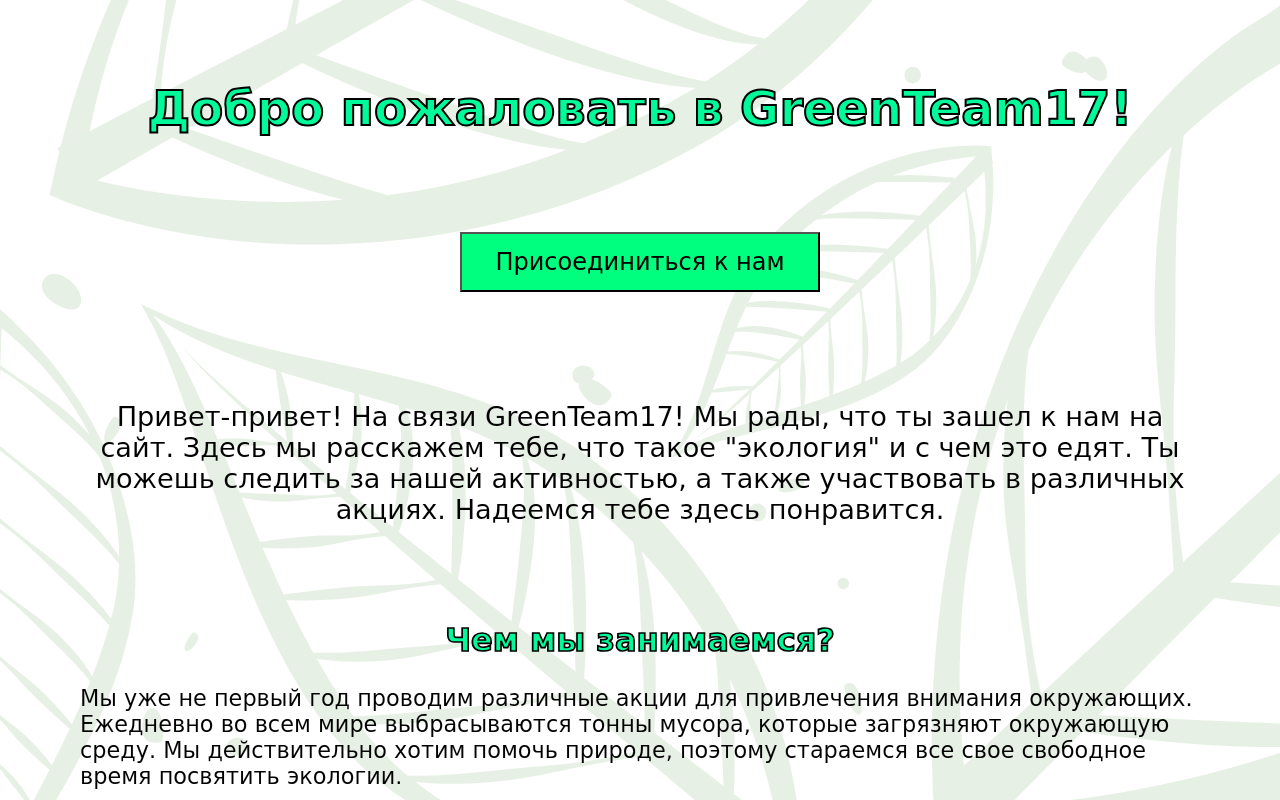
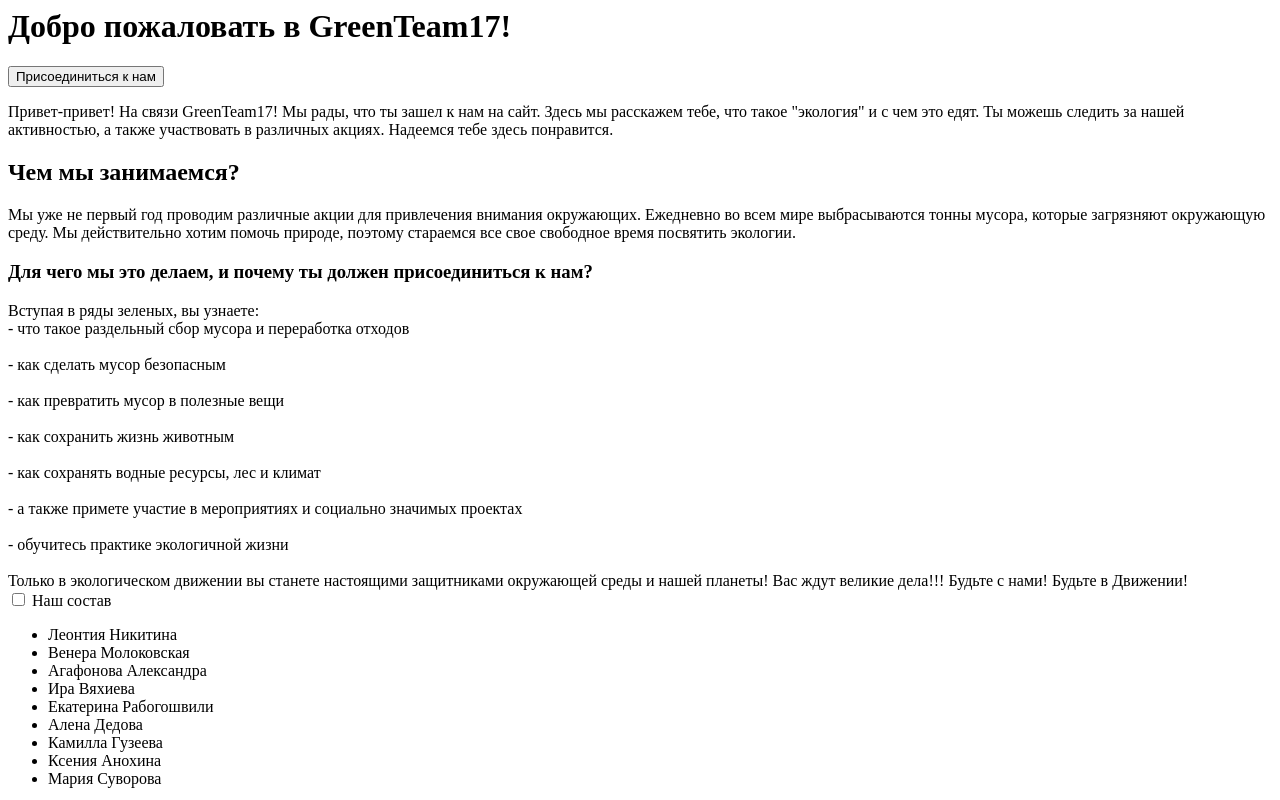
Before and after one commit to VenerA228/greenteam17, a plain HTML site: page index.html in a window 1280 px wide. Shown: the top 800 px of the page. Drawn offline with Linux system fonts and the light colour scheme.

Commit message:
Update index.html

```diff
--- a/index.html
+++ b/index.html
@@ -1,106 +1,6 @@
 <html>
   <head>
     <title>GreenTeam17.ru</title>
-      <style>
-      body {
-        margin: 5em;
-        background-image: url(./images/background.png);
-      }
-      h1 {
-        color: #00FA9A;
-        text-align: center;
-        font-size: 3em;
-        -webkit-text-stroke: 2px black;
-        font-family: cursive;
-      }
-      button {
-        font-family: cursive;
-        margin-top: 4em;
-        font-size: 1.5em;
-        cursor: pointer;
-
-      }
-      .btn {
-        display: block;
-        margin-right: auto;
-        margin-left: auto;
-        width: 360px;
-        height: 60px;
-        background-color: #00FF7F;
-      }
-      p {
-        font-family: cursive;
-        text-align: center;
-        margin-top: 4em;
-        font-size: 1.7em;
-        -webkit-text-stroke: 0.1px white;
-      }
-      a {
-        font-family: cursive;
-        font-size: 1.2em;
-      }
-      .aboba {
-        margin-top: 3em;
-      }
-      .hide {
-        display: none;
-      }
-      .hide + label ~ div{
-        display: none;
-      }
-       /*оформление "наш состав"*/
-      .hide + label {
-        color: #00FA9A;
-        cursor: pointer;
-        display: inline-block;
-        font-size: 2em;
-        font-family: cursive;
-        text-align: center;
-        -webkit-text-stroke: 1.3px black;
-        margin-top: 2em;
-      }
-      .hide:checked + label {
-        color: #808000;
-      }
-      .hide:checked + label + div {
-        display: block;
-        background: #E0FFFF;
-        font-size: 1,7em;
-        font-family: cursive;
-      }
-      .demo {
-        text-align: center;
-      }
-      h2 {
-        color: #00FA9A;
-        text-align: center;
-        margin-top: 3em;
-        font-size: 2em;
-        -webkit-text-stroke: 1.7px black;
-        font-family: cursive;
-      }
-      p2 {
-        font-family: cursive;
-        text-align: center;   /*!!!!yt hf,jnftbn*/
-        margin-top: 4em;
-        font-size: 1.4em;
-        -webkit-text-stroke: 0.1px white;
-      }
-      p3 {
-        font-family: cursive;
-        text-align: center;   /*!!!!yt hf,jnftbn*/
-        margin-top: 4em;
-        font-size: 1.4em;
-        -webkit-text-stroke: 0.1px white;
-     }
-      h3 {
-        color: #00FA9A;
-        text-align: center;
-        font-size: 2em;
-        -webkit-text-stroke: 1.7px black;
-        font-family: cursive;
-     }
-    </style>
   </head>
   <body>
     <h1>Добро пожаловать в GreenTeam17!</h1>
```
